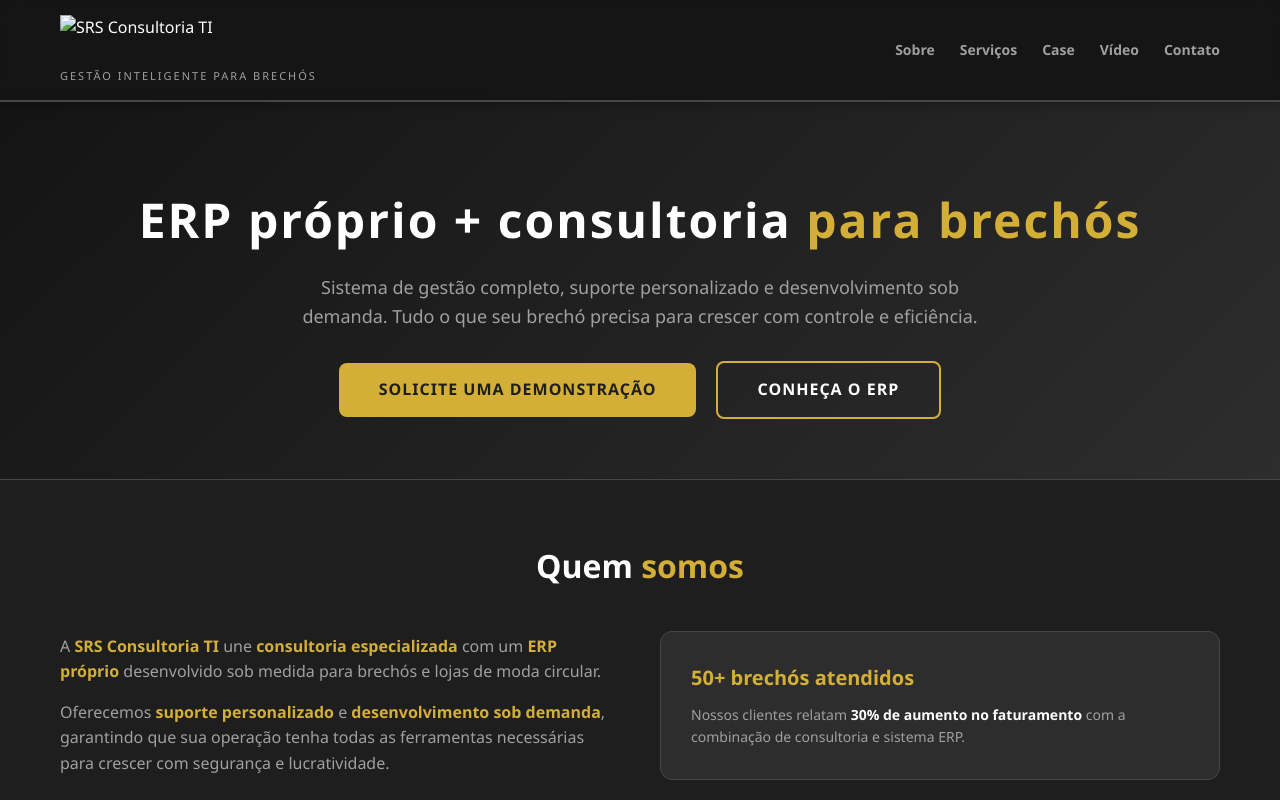
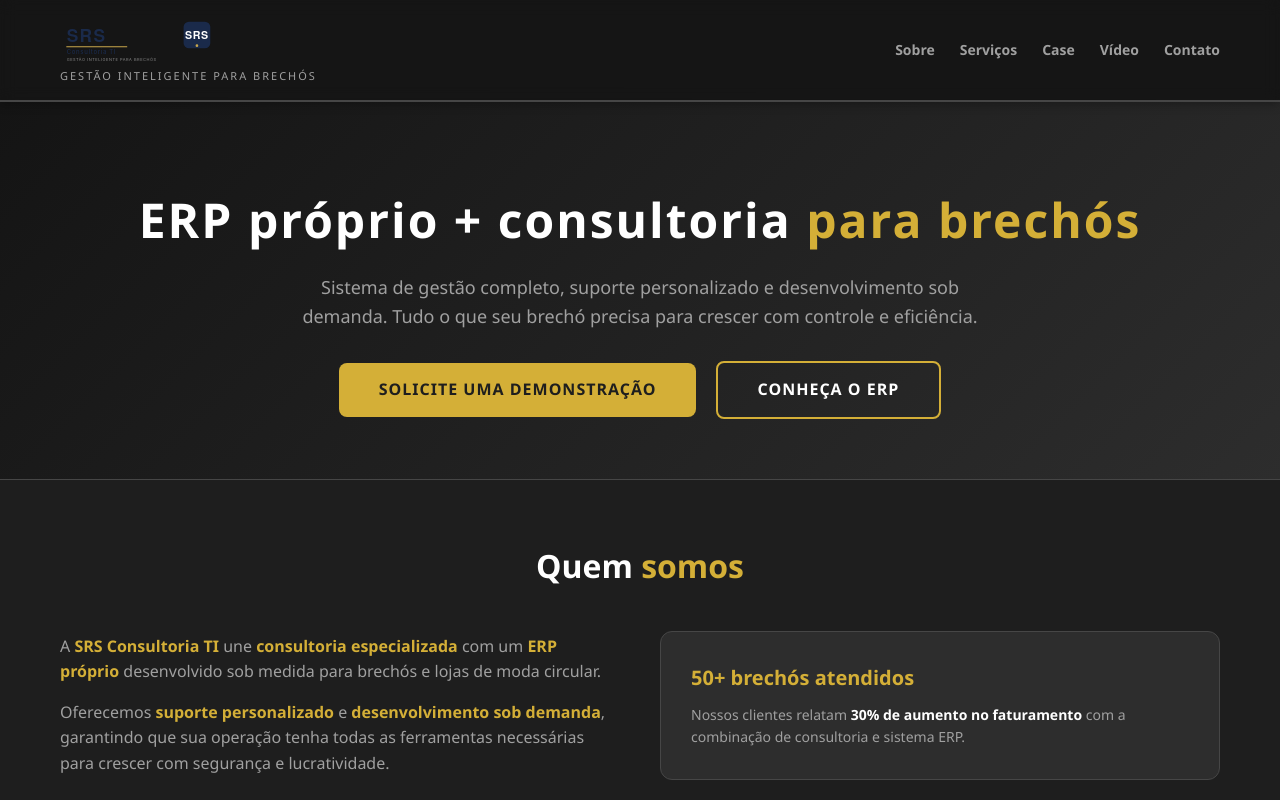
Before and after one commit to srsteinmetz12/paginawebsrsconsultoria, a plain HTML site: page index.html in a window 1280 px wide. Shown: the top 800 px of the page. Drawn offline with Linux system fonts and the light colour scheme.

Commit message:
Header com logo e efeito de rolagem

```diff
--- a/index.html
+++ b/index.html
@@ -578,7 +578,7 @@
         <div class="container">
             <div class="logo">
                 <!-- SUBSTITUA "logo.png" PELO NOME DO SEU ARQUIVO DE IMAGEM -->
-                <img src="logo.png" alt="SRS Consultoria TI">
+                <img src="logo_srsconsultoriati.svg" alt="SRS Consultoria TI">
                 <div class="slogan">Gestão inteligente para brechós</div>
             </div>
             <button class="menu-toggle" id="menuToggle" aria-label="Abrir menu">
```
Also changed, not shown: logo_srsconsultoriati.svg (added).
